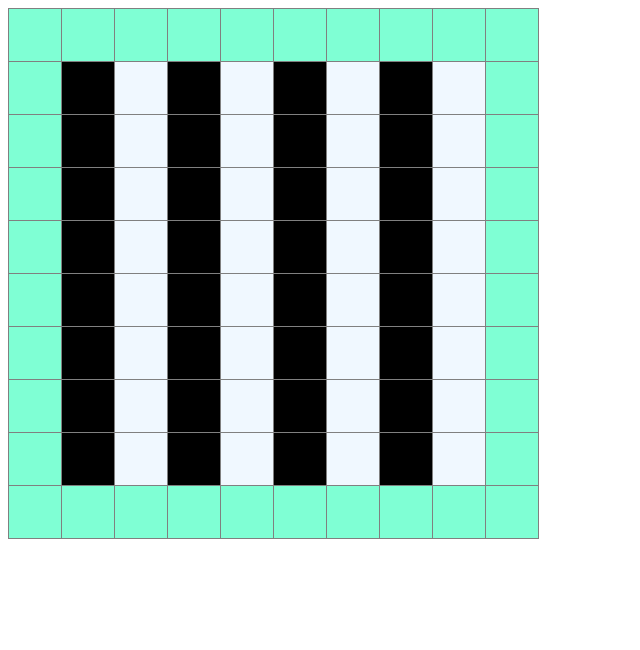
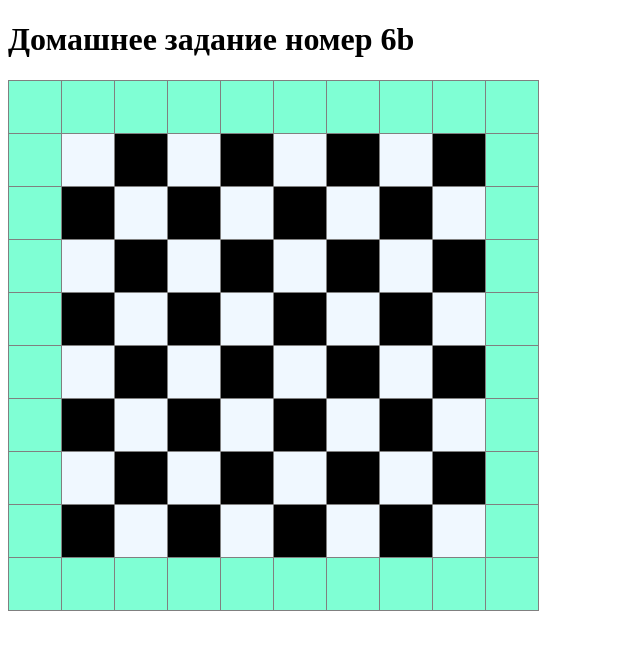
Before and after one commit to 1julia12/FD1-227-24, a plain HTML site: page Homework/index6b.html in a window 1280 px wide. Shown: the whole page, without its empty margins (0-640 px from the left). Drawn offline with Linux system fonts and the light colour scheme.

Commit message:
блааа

```diff
--- a/Homework/index6b.html
+++ b/Homework/index6b.html
@@ -1,5 +1,6 @@
 <!DOCTYPE html>
 <html><head><meta http-equiv="content-type" content="text/html; charset=utf-8" /><title>*** unnamed text ***</title></head><body>
+    <h1>Домашнее задание номер 6b</h1>
 <style>
 
 
@@ -40,28 +41,28 @@
 
 <table class='CHESS'>
 <tr >
-  <td></td><td></td><td></td><td></td><td></td><td></td><td></td><td></td><td></td><td></td>
+  <td></td><td ></td><td></td><td></td><td></td><td></td><td></td><td></td><td></td><td></td>
+</tr>
+<tr >
+  <td></td><td style="background-color: aliceblue;"></td><td style="background-color: rgb(0, 0, 0);"></td><td style="background-color: aliceblue;"></td><td style="background-color: rgb(0, 0, 0);"></td><td style="background-color: aliceblue;"></td><td style="background-color: rgb(0, 0, 0);"></td><td style="background-color: aliceblue;"></td><td style="background-color: rgb(0, 0, 0);"></td><td></td>
 </tr>
 <tr>
   <td></td><td></td><td></td><td></td><td></td><td></td><td></td><td></td><td></td><td></td>
 </tr>
 <tr>
-  <td></td><td></td><td></td><td></td><td></td><td></td><td></td><td></td><td></td><td></td>
+    <td></td><td style="background-color: aliceblue;"></td><td style="background-color: rgb(0, 0, 0);"></td><td style="background-color: aliceblue;"></td><td style="background-color: rgb(0, 0, 0);"></td><td style="background-color: aliceblue;"></td><td style="background-color: rgb(0, 0, 0);"></td><td style="background-color: aliceblue;"></td><td style="background-color: rgb(0, 0, 0);"></td><td></td>
 </tr>
 <tr>
   <td></td><td></td><td></td><td></td><td></td><td></td><td></td><td></td><td></td><td></td>
 </tr>
 <tr>
-  <td></td><td></td><td></td><td></td><td></td><td></td><td></td><td></td><td></td><td></td>
+    <td></td><td style="background-color: aliceblue;"></td><td style="background-color: rgb(0, 0, 0);"></td><td style="background-color: aliceblue;"></td><td style="background-color: rgb(0, 0, 0);"></td><td style="background-color: aliceblue;"></td><td style="background-color: rgb(0, 0, 0);"></td><td style="background-color: aliceblue;"></td><td style="background-color: rgb(0, 0, 0);"></td><td></td>
 </tr>
 <tr>
   <td></td><td></td><td></td><td></td><td></td><td></td><td></td><td></td><td></td><td></td>
 </tr>
 <tr>
-  <td></td><td></td><td></td><td></td><td></td><td></td><td></td><td></td><td></td><td></td>
-</tr>
-<tr>
-  <td></td><td></td><td></td><td></td><td></td><td></td><td></td><td></td><td></td><td></td>
+    <td></td><td style="background-color: aliceblue;"></td><td style="background-color: rgb(0, 0, 0);"></td><td style="background-color: aliceblue;"></td><td style="background-color: rgb(0, 0, 0);"></td><td style="background-color: aliceblue;"></td><td style="background-color: rgb(0, 0, 0);"></td><td style="background-color: aliceblue;"></td><td style="background-color: rgb(0, 0, 0);"></td><td></td>
 </tr>
 <tr>
   <td></td><td></td><td></td><td></td><td></td><td></td><td></td><td></td><td></td><td></td>
```
